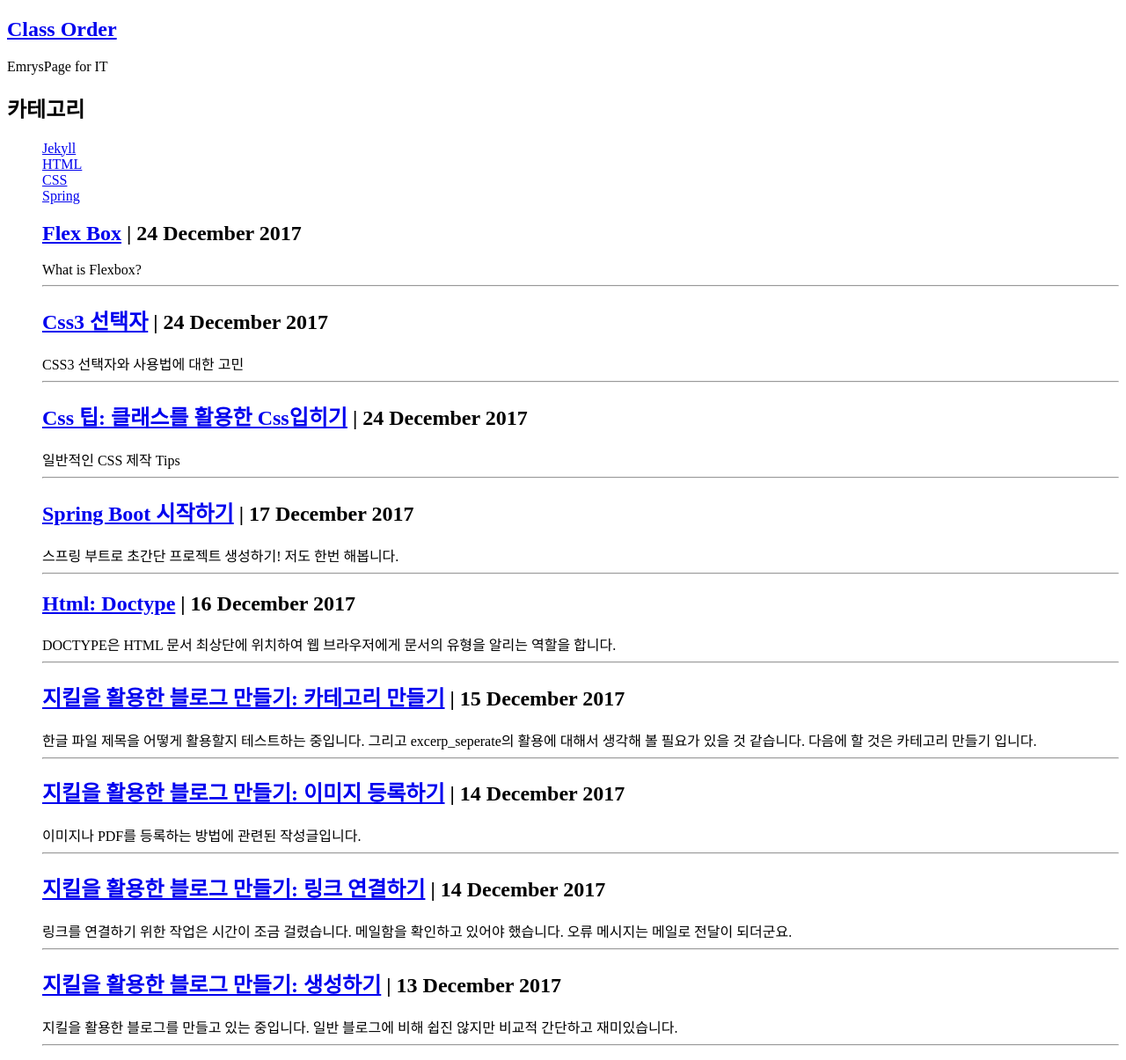
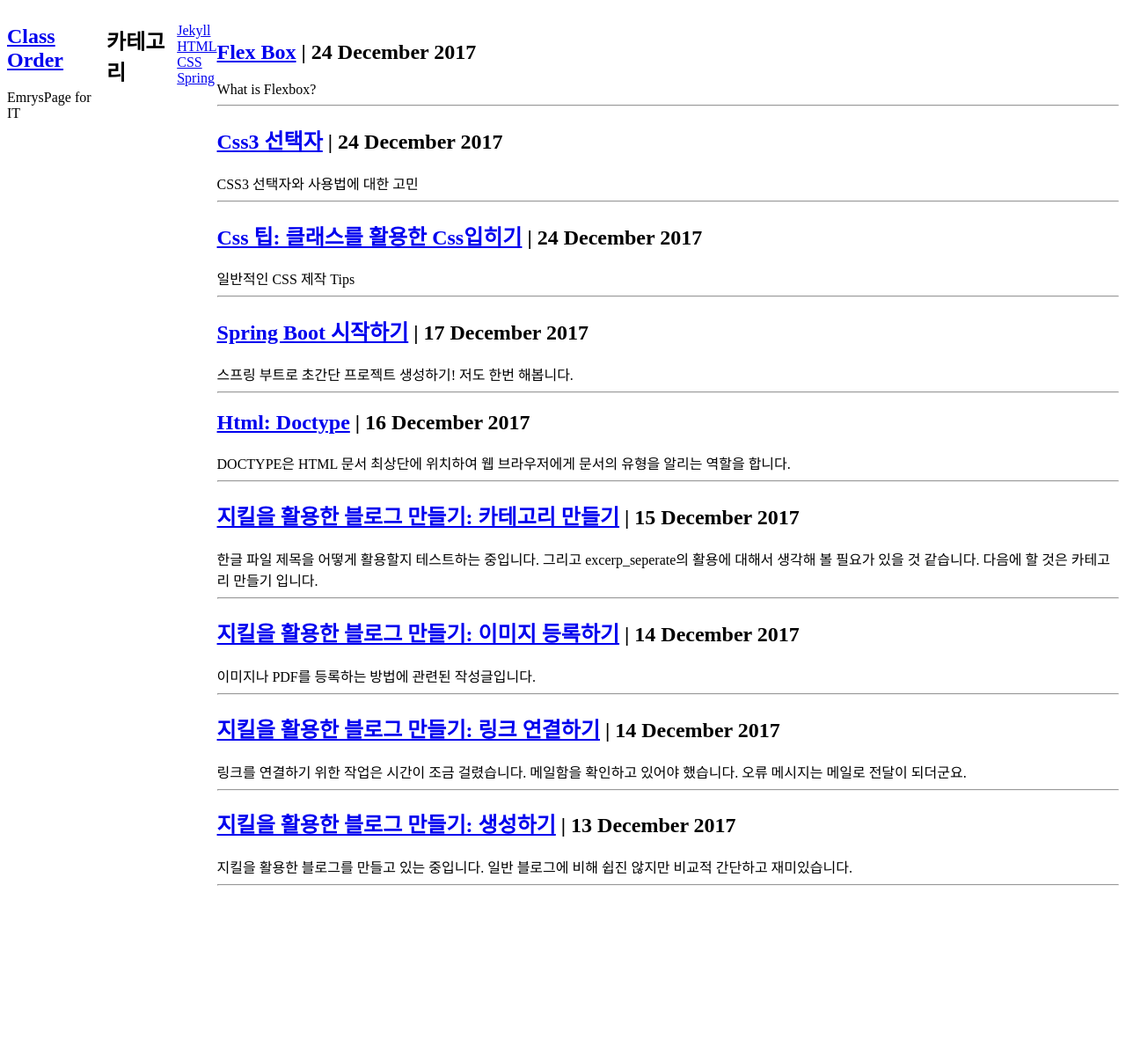
Before and after one commit to ProjectTavern/deprecated-winterguard.github.io, a Jekyll site: the page built from index.html, in a window 1280 px wide. Shown: the whole page at 88% size. Built offline with Jekyll 4.4.1, drawn with Linux system fonts in a browser that asks for light colours; nearby versions of some CDN libraries; the list of posts is cut into pages by our own code; after the commit the page ends 1023 px from its top, so only the background shows below that.

Commit message:
인라인

```diff
--- a/_includes/head.html
+++ b/_includes/head.html
@@ -24,6 +24,10 @@
     <style>
       ul {
         list-style: none;
+        display: inline;
+      }
+      .flex {
+        display: flex;
       }
     </style>
 </head>
--- a/_layouts/default.html
+++ b/_layouts/default.html
@@ -1,9 +1,11 @@
 <!DOCTYPE html>
 <html lang="ko-kr">
     {% include head.html %}
-<body>
+<body class="flex">
     {% include main_title.html %}
     {% include categories.html %}
+    <section>
     {{ content }}
+    </section>
 </body>
 </html>
```
